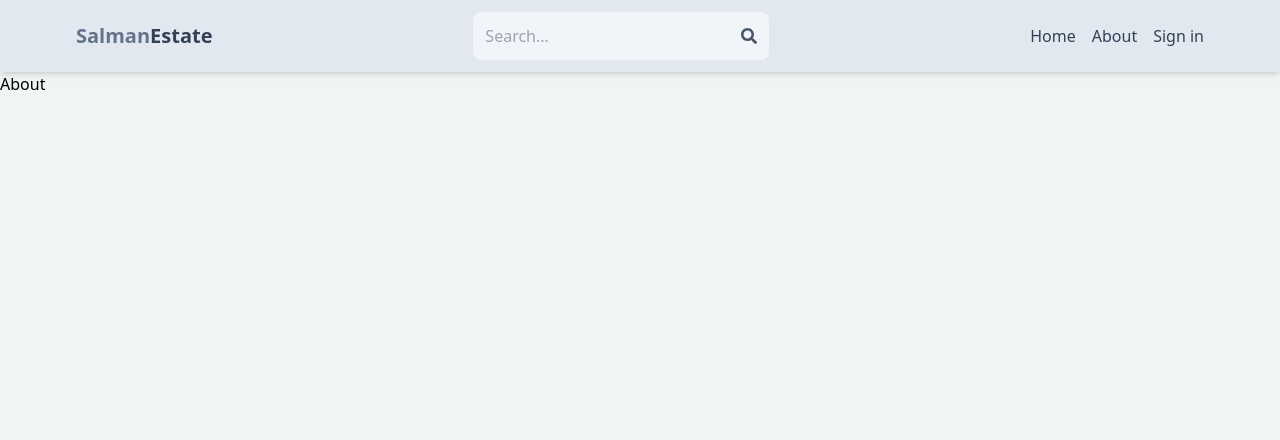
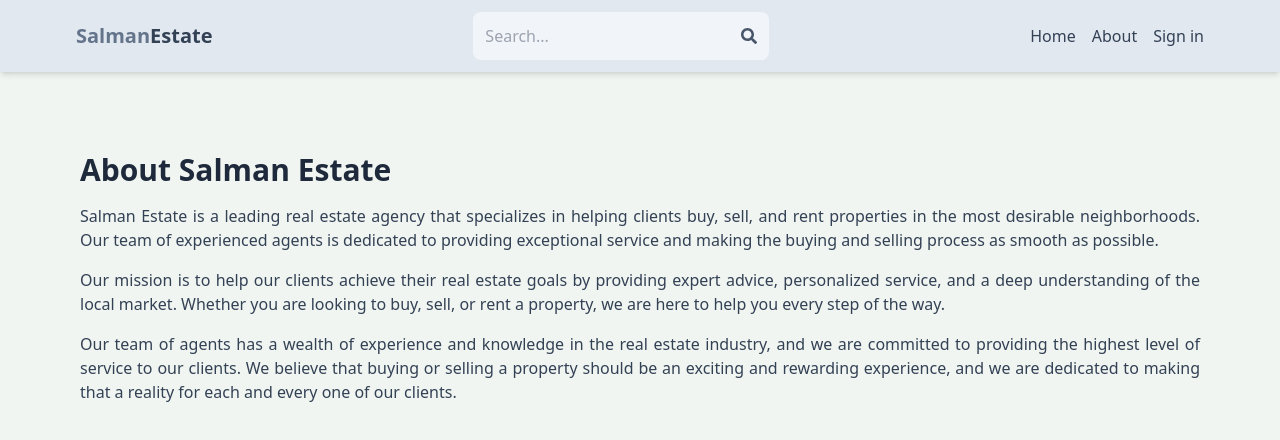
Before and after one commit to Salmanfarish01/mern-real-estate, a React (Vite) app in the folder client/: page /about in a window 1280 px wide. Shown: the top 440 px of the page. Built offline with nearby package versions, Linux system fonts and the light colour scheme; no server answers.

Commit message:
about page

```diff
--- a/client/src/pages/About.jsx
+++ b/client/src/pages/About.jsx
@@ -2,8 +2,17 @@
 
 export default function About() {
     return (
-        <div>
-            About
+        <div className='py-20 px-4 max-w-6xl mx-auto'>
+            <h1 className='text-3xl font-bold mb-4 text-slate-800'>About Salman Estate</h1>
+            <p className='mb-4 text-slate-700 text-justify'>
+                Salman Estate is a leading real estate agency that specializes in helping clients buy, sell, and rent properties in the most desirable neighborhoods. Our team of experienced agents is dedicated to providing exceptional service and making the buying and selling process as smooth as possible.
+            </p>
+            <p className='mb-4 text-slate-700 text-justify'>
+                Our mission is to help our clients achieve their real estate goals by providing expert advice, personalized service, and a deep understanding of the local market. Whether you are looking to buy, sell, or rent a property, we are here to help you every step of the way.
+            </p>
+            <p className='mb-4 text-slate-700 text-justify'>
+                Our team of agents has a wealth of experience and knowledge in the real estate industry, and we are committed to providing the highest level of service to our clients. We believe that buying or selling a property should be an exciting and rewarding experience, and we are dedicated to making that a reality for each and every one of our clients.
+            </p>
         </div>
     )
 }
```
